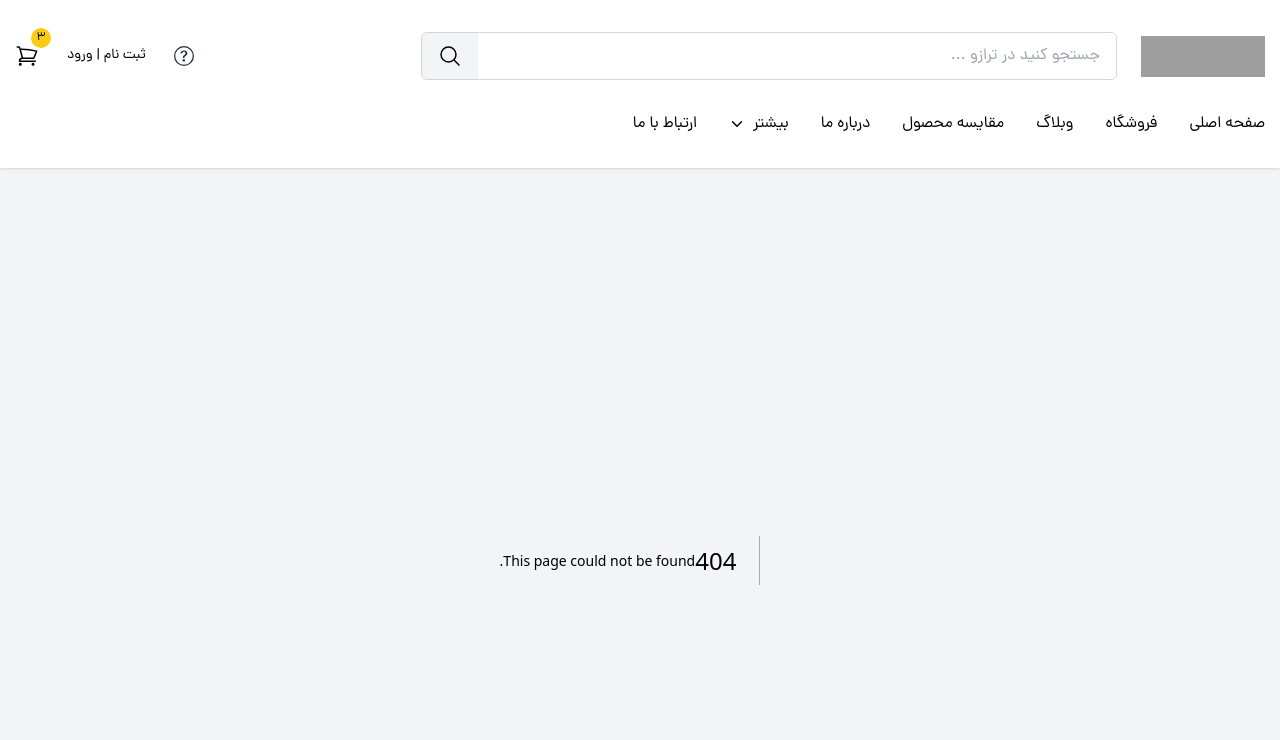
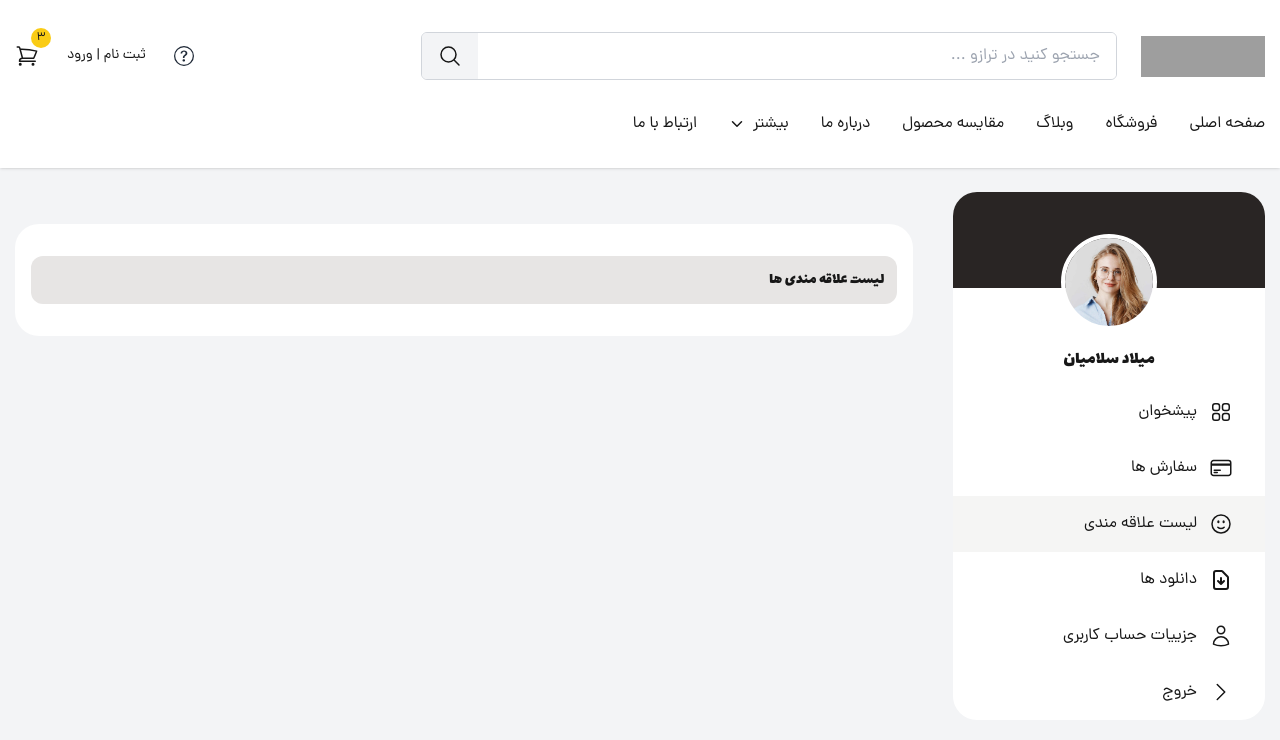
Before and after one commit to milad1385/tool-shop, a Next.js app: page /p-user/favorites in a window 1280 px wide. Before the commit this address had no page. Shown: the top 740 px of the page. Built offline with nearby package versions, Linux system fonts and the light colour scheme; grey boxes are pictures that could not be loaded.

Commit message:
add favorites page in user panel

```diff
--- /dev/null
+++ b/src/app/p-user/favorites/page.tsx
@@ -0,0 +1,12 @@
+import Title from "@/components/templates/p-user/Title";
+import React from "react";
+
+function page() {
+  return (
+    <div className="bg-white rounded-2xl md:rounded-3xl p-4 mt-8">
+      <Title content="لیست علاقه مندی ها" />
+    </div>
+  );
+}
+
+export default page;
--- a/src/components/templates/p-user/Sidebar.tsx
+++ b/src/components/templates/p-user/Sidebar.tsx
@@ -21,7 +21,7 @@ function Sidebar() {
       id: 3,
       title: "لیست علاقه مندی",
       icon: <HiOutlineFaceSmile className="text-2xl" />,
-      href: "/p-user/favorite",
+      href: "/p-user/favorites",
     },
     {
       id: 4,
```
